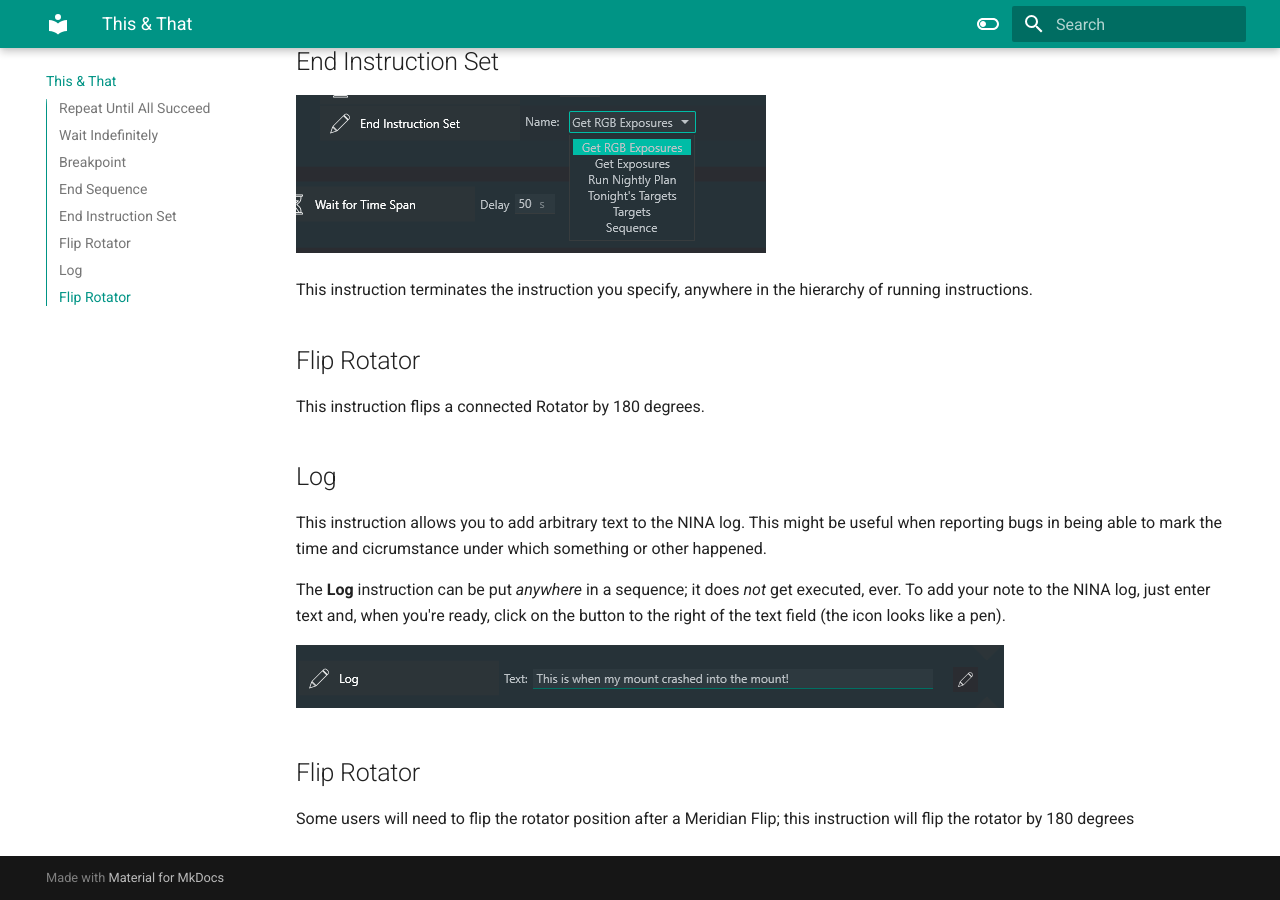
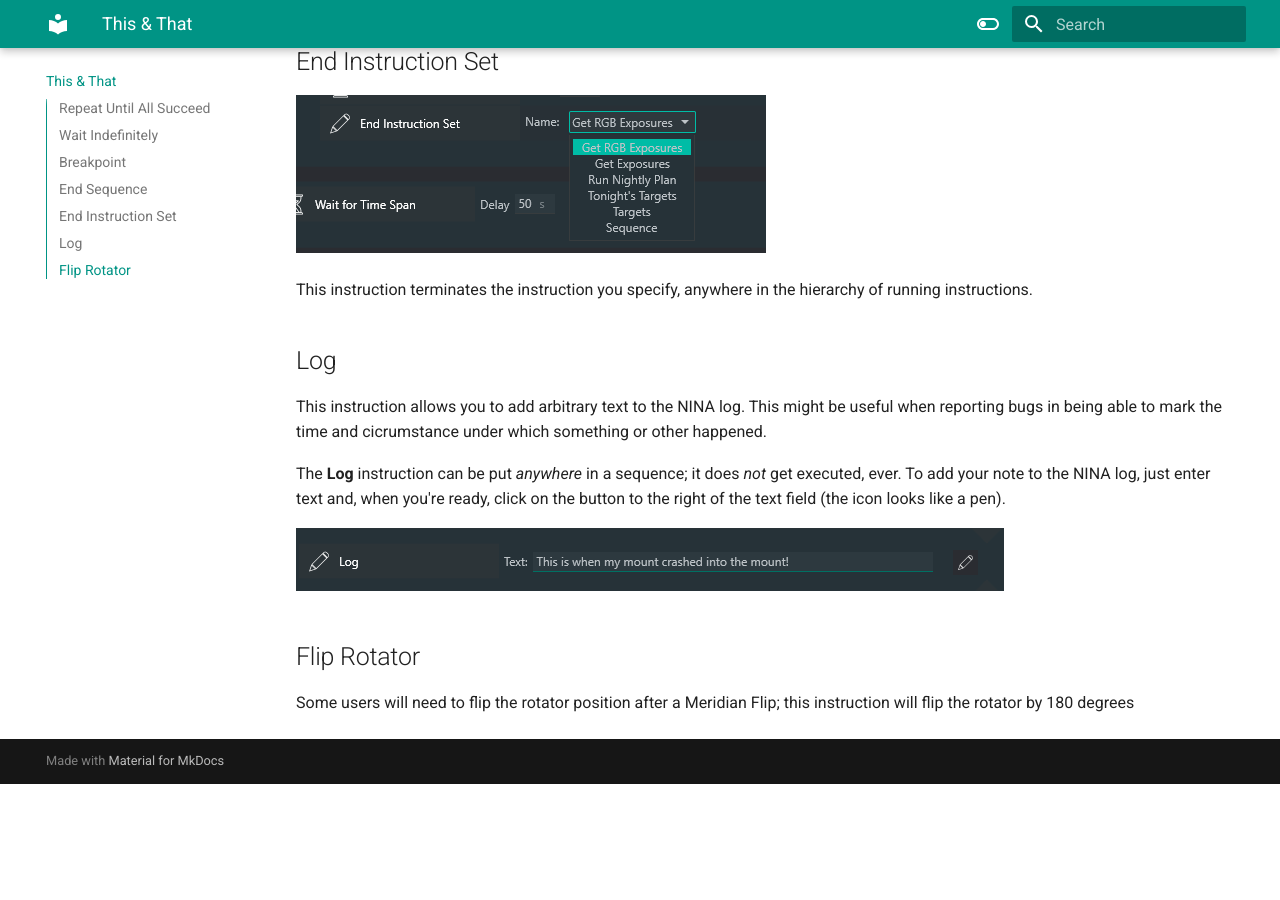
Before and after one commit to marcblank/marcblank.github.io, an MkDocs documentation site: the page built from docs/Misc.md, in a window 1280 px wide and 900 px high, scrolled down 873 px. Built offline with MkDocs 1.6.1 and Material for MkDocs 9.7.7, drawn with Linux system fonts in a browser that asks for light colours; after the commit the page ends 1657 px from its top, so only the background shows below that.

```diff
--- a/docs/DIY Meridian Flip.md
+++ b/docs/DIY Meridian Flip.md
@@ -8,6 +8,6 @@
 
 2) **Do Flip**  This instruction actually performs the "flip", which is done by slewing the telescope to the target's current position (if, indeed, your mount is past the Meridian, this should cause the flip to occur).  Note that NINA cannot actually "flip" the scope; your mount must be set up so that a flip will occur when required.
 
-As with many of the other Powerups instructions, you can feel free to change the order of the instructions inside DIY Meridian Flip, remove or add instructions, etc.  It is your responsibility to make sure the instructions, and their ordering, *make sense*!  For example, putting **Do Flip** before **Wait to Pass Meridian** is likely to be a bad mistake.
+As with many of the other Powerups instructions, you can feel free to change the order of the instructions inside DIY Meridian Flgitip, remove or add instructions, etc.  It is your responsibility to make sure the instructions, and their ordering, *make sense*!  For example, putting **Do Flip** before **Wait to Pass Meridian** is likely to be a bad mistake.
 
 Note also that "Pause Before Meridian", "Minutes After Meridian", and "Max Minutes After Meridian" settings in **DIY Meridian Flip** take, as their default, the standard NINA settings for Meridian Flip; however, you can change these to override those settings.
--- a/docs/Misc.md
+++ b/docs/Misc.md
@@ -26,10 +26,6 @@
 
 This instruction terminates the instruction you specify, anywhere in the hierarchy of running instructions.
 
-## Flip Rotator
-
-This instruction flips a connected Rotator by 180 degrees.
-
 ## Log
 
 This instruction allows you to add arbitrary text to the NINA log. This might be useful when reporting bugs in being able to mark the time and cicrumstance under which something or other happened.
```
Also changed, not shown: docs/Safety.md (+1 -1 lines).
